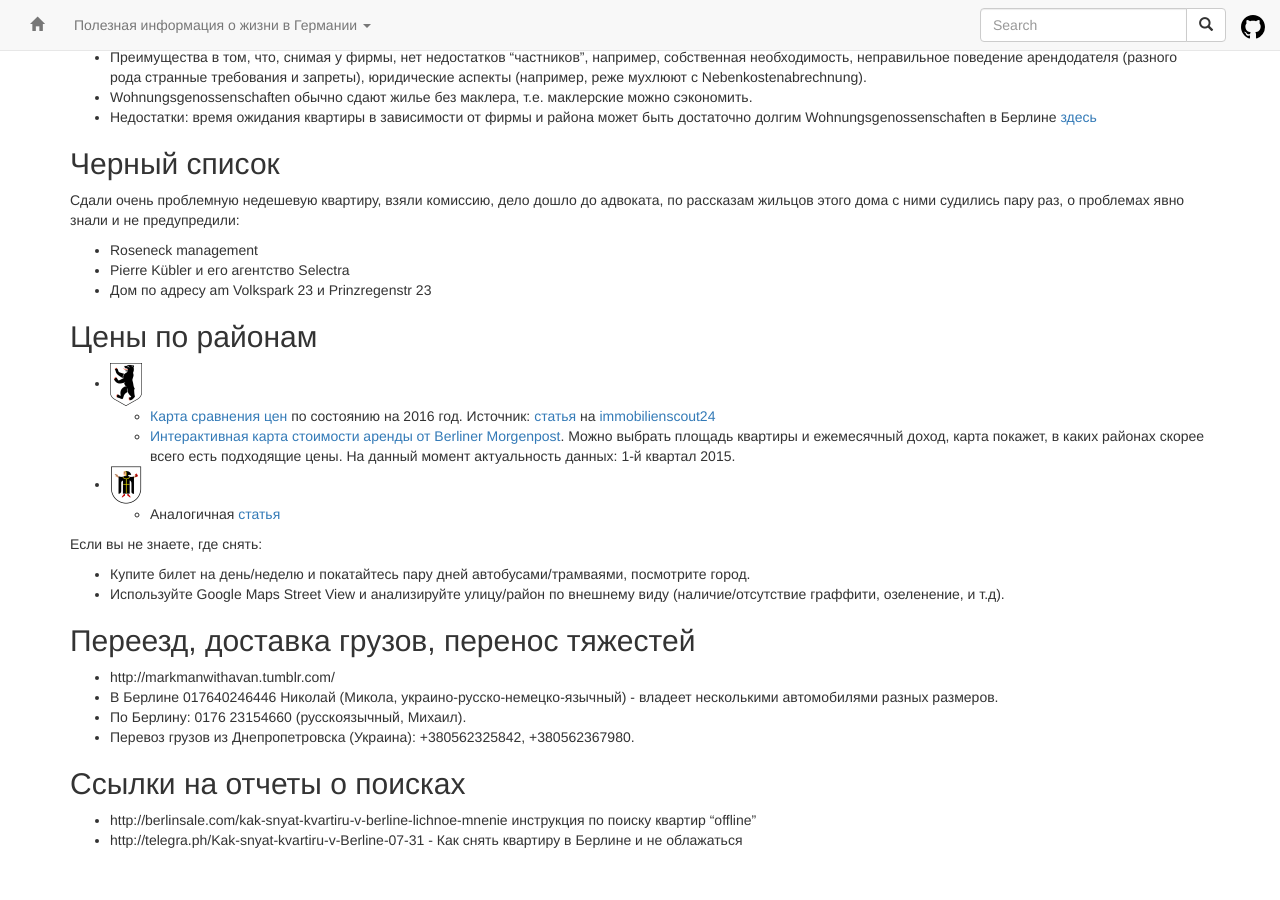
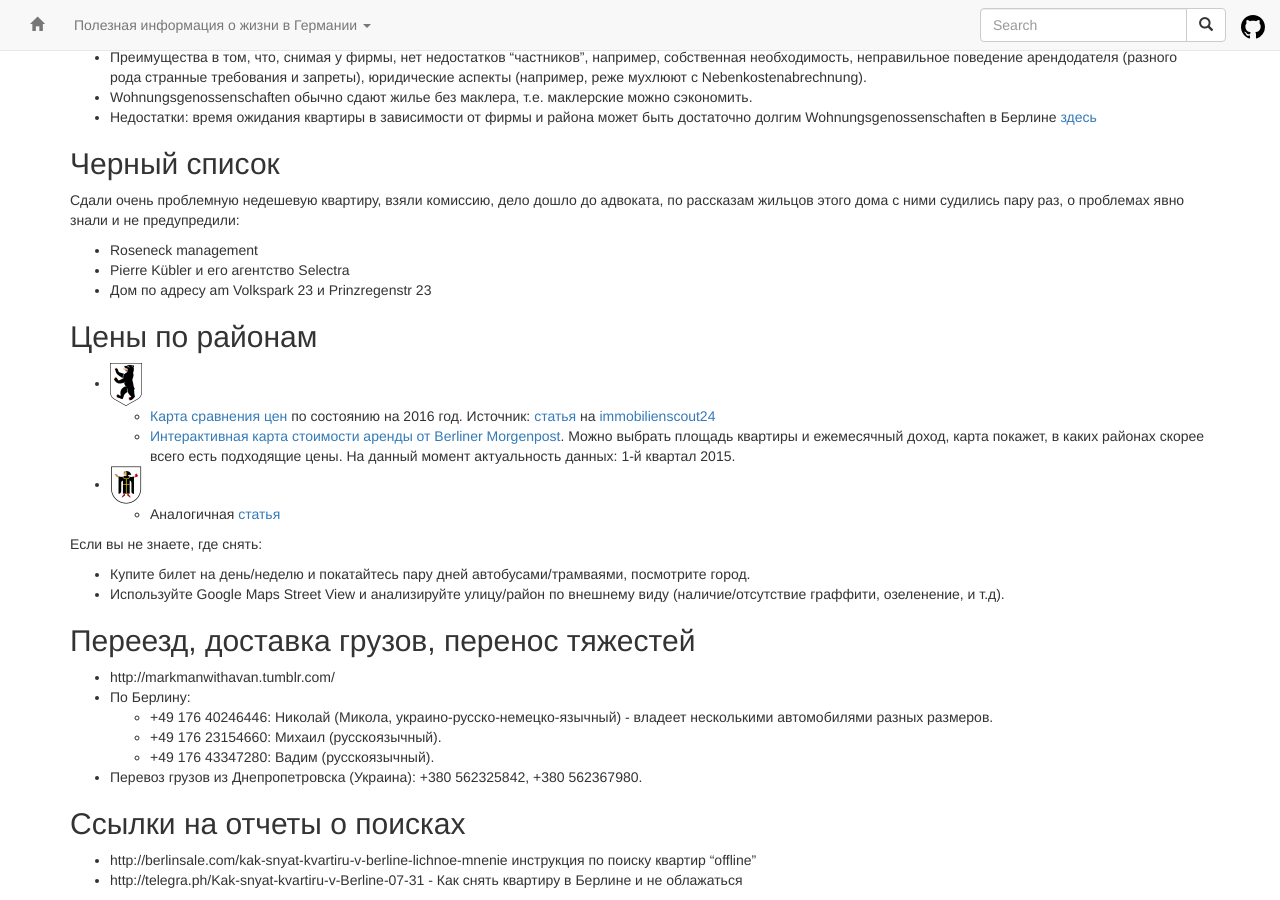
Before and after one commit to ru-de/faq, a Jekyll site: the page built from pages/Квартирный вопрос.md, in a window 1280 px wide and 900 px high, scrolled down 2918 px. Built offline with Jekyll 4.4.1, drawn with Linux system fonts in a browser that asks for light colours; nearby versions of some CDN libraries; before the commit the page ends 3778 px from its top, so only the background shows below that.

Commit message:
Travis #1245: sync github pages

```diff
--- a/pages/Квартирный вопрос.md
+++ b/pages/Квартирный вопрос.md
@@ -116,9 +116,11 @@ SCHUFA - это крупная немецкая организация, кото
 
 ## Переезд, доставка грузов, перенос тяжестей
 - http://markmanwithavan.tumblr.com/
-- В Берлине 017640246446 Николай (Микола, украино-русско-немецко-язычный) - владеет несколькими автомобилями разных размеров.
-- По Берлину:  0176 23154660 (русскоязычный, Михаил).
-- Перевоз грузов из Днепропетровска (Украина): +380562325842, +380562367980.
+- По Берлину:
+  - +49 176 40246446: Николай (Микола, украино-русско-немецко-язычный) - владеет несколькими автомобилями разных размеров.
+  - +49 176 23154660: Михаил (русскоязычный).
+  - +49 176 43347280: Вадим (русскоязычный).
+- Перевоз грузов из Днепропетровска (Украина): +380 562325842, +380 562367980.
 
 ## Ссылки на отчеты о поисках
 - http://berlinsale.com/kak-snyat-kvartiru-v-berline-lichnoe-mnenie инструкция по поиску квартир "offline"
```
Also changed, not shown: pages/Мобильная связь.md (+1 -1 lines).
